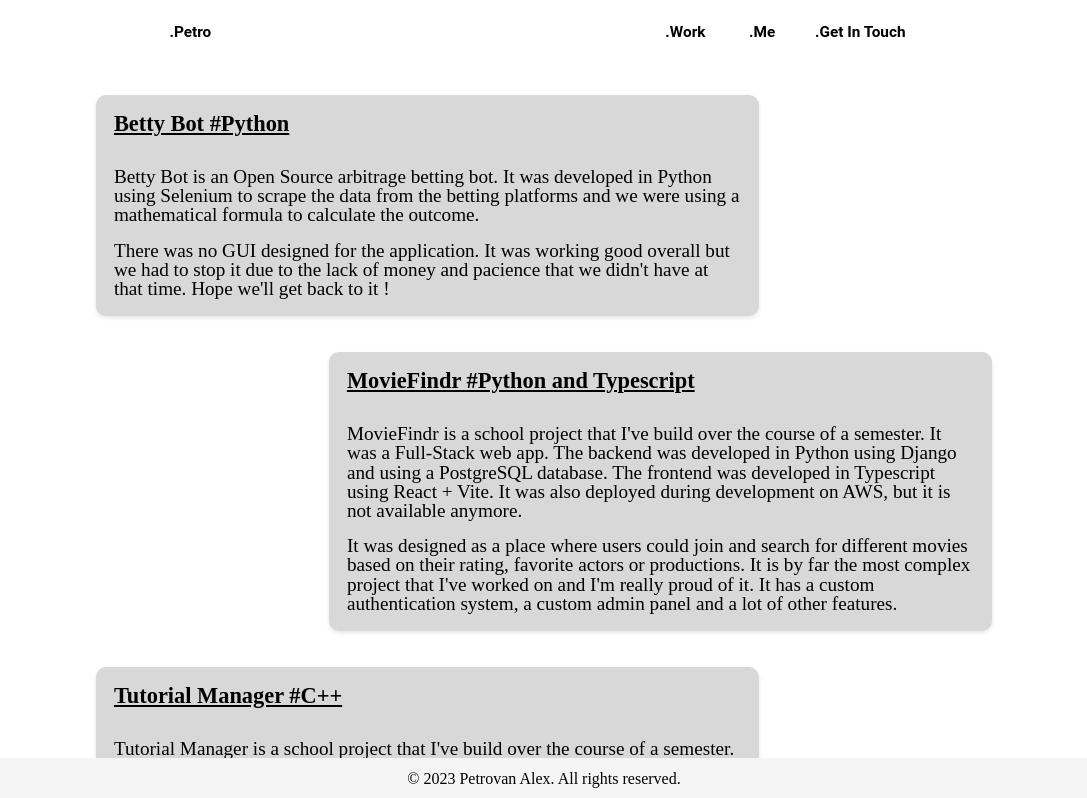
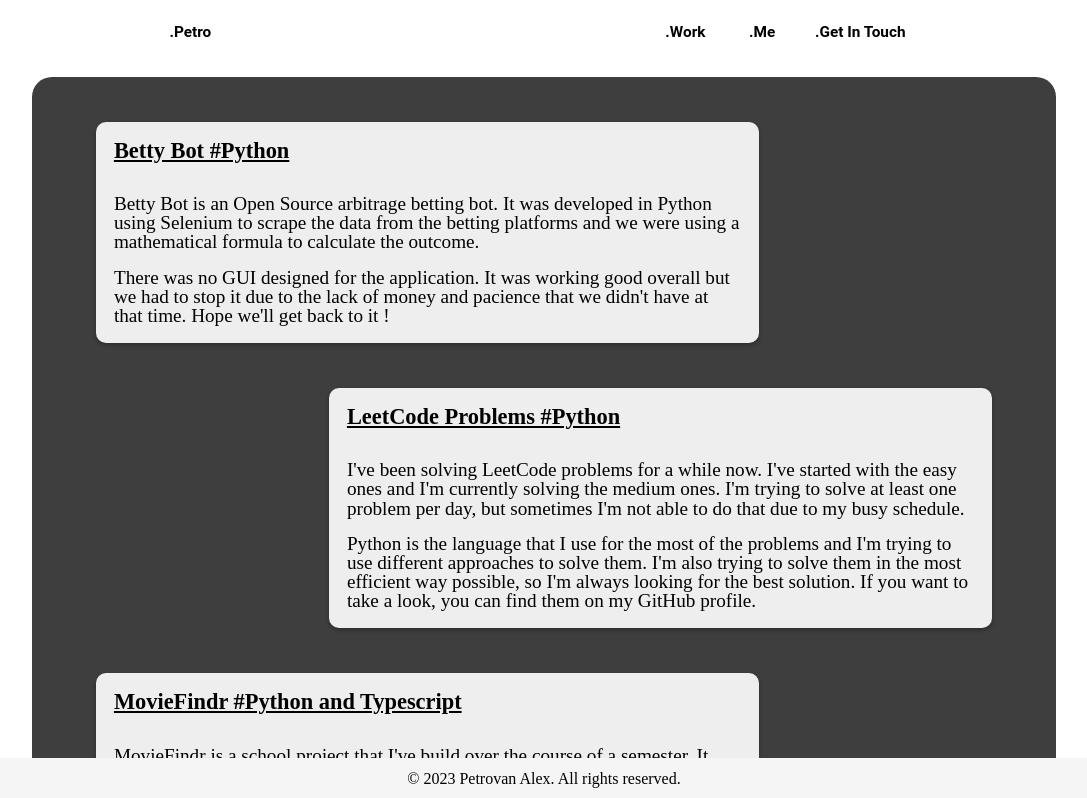
Before and after one commit to alexpetrovan2001/PersonalWebsite, a React (Vite) app in the folder personal/: page /work in a window 1280 px wide. Shown: the top 798 px of the page, without its empty margins (96-1183 px from the left). Built offline with nearby package versions, Linux system fonts and the light colour scheme.

Commit message:
Few details regarding the colors and layout of the page

```diff
--- a/personal/public/data/work-posts.json
+++ b/personal/public/data/work-posts.json
@@ -5,9 +5,19 @@
         "description2": "There was no GUI designed for the application. It was working good overall but we had to stop it due to the lack of money and pacience that we didn't have at that time. Hope we'll get back to it !"
     },
     {
+        "title": "LeetCode Problems #Python",
+        "description1": "I've been solving LeetCode problems for a while now. I've started with the easy ones and I'm currently solving the medium ones. I'm trying to solve at least one problem per day, but sometimes I'm not able to do that due to my busy schedule.",
+        "description2": "Python is the language that I use for the most of the problems and I'm trying to use different approaches to solve them. I'm also trying to solve them in the most efficient way possible, so I'm always looking for the best solution. If you want to take a look, you can find them on my GitHub profile."
+    },
+    {
         "title": "MovieFindr #Python and Typescript",
         "description1": "MovieFindr is a school project that I've build over the course of a semester. It was a Full-Stack web app. The backend was developed in Python using Django and using a PostgreSQL database. The frontend was developed in Typescript using React + Vite. It was also deployed during development on AWS, but it is not available anymore.",
         "description2": "It was designed as a place where users could join and search for different movies based on their rating, favorite actors or productions. It is by far the most complex project that I've worked on and I'm really proud of it. It has a custom authentication system, a custom admin panel and a lot of other features."
+    },
+    {
+        "title": "Maintaining MOM Tool #Python and Qt",
+        "description1": "This project was the main focus of my internship program. I had to maintain and improve an internal tool used by the company that hired us. The tool has been developed in Python using the Qt framework before I joined the team, so I had to get used to the codebase, being able to understand it and to improve it later on.",
+        "description2": "In this project, different skills have been improved, such as: teamwork, communication, problem solving, working under time pressure and the ability to deliver a product in a short amount of time. Besides maintaining the tool, I also had to maintain some internal documentation and Jira tickets."
     },
     {
         "title": "Tutorial Manager #C++",
@@ -33,10 +43,5 @@
         "title": "Remote Car Controlling App #Dart and Flutter",
         "description1": "After getting used to working with Flutter SDK and Dart, we were given the task of creating a mock mobile application which would be used to control a remote car. The API for controlling the car has not been developed, so we only had a working UI prototype of the app.",
         "description2": "It was meant to let the user control the horn or lights of the car, locl/unlock the car, modify the internal temperature, etc. It was a good experience for me to implement a given design and to improve my teamwork skills."
-    },
-    {
-        "title": "Maintaining MOM Tool #Python and Qt",
-        "description1": "This project was the main focus of my internship program. I had to maintain and improve an internal tool used by the company that hired us. The tool has been developed in Python using the Qt framework before I joined the team, so I had to get used to the codebase, being able to understand it and to improve it later on.",
-        "description2": "In this project, different skills have been improved, such as: teamwork, communication, problem solving, working under time pressure and the ability to deliver a product in a short amount of time. Besides maintaining the tool, I also had to maintain some internal documentation and Jira tickets."
     }
 ]
--- a/personal/src/App.css
+++ b/personal/src/App.css
@@ -80,3 +80,9 @@
   display: flex;
   flex-direction: row;
 }
+
+.work-main-container {
+  background-color: rgb(62, 62, 62);
+  border-radius: 20px;
+  padding: 0% 5%;
+}
--- a/personal/src/components/CustomComponents/PostComponent/PostComponent.css
+++ b/personal/src/components/CustomComponents/PostComponent/PostComponent.css
@@ -4,17 +4,15 @@
     max-width: 70%;
     flex-direction: column;
     padding: 2%;
-    background-color: rgb(216, 216, 216); /* Set your preferred background color */
+    background-color: rgb(238, 238, 238); /* Set your preferred background color */
     border-radius: 10px;
-    box-shadow: 0px 2px 4px rgba(0, 0, 0, 0.1);
+    box-shadow: 0px 2px 4px rgba(0, 0, 0, 0.3);
     transition: opacity 1s ease, background-color 0.3s ease, transform 0.2s, box-shadow 0.2s;
-
-    margin: 2% 0;
+    margin: 5% 0;
 
     &:hover {
       transform: translateY(-5px);
-      box-shadow: 0px 4px 8px rgba(0, 0, 0, 0.2);
-      background-color: #c99e1a;
+      box-shadow: 0px 4px 8px rgba(112, 112, 112, 0.2);
       color: black;
     }
   }
--- a/personal/src/components/CustomComponents/PostComponent/PostComponent.tsx
+++ b/personal/src/components/CustomComponents/PostComponent/PostComponent.tsx
@@ -24,7 +24,7 @@ const PostComponent: React.FC<PostProps> = ({ dataPath }) => {
     )
 
     return (
-            <div className="flex-container-column">
+            <div>
                     {posts.map((post: Post, index: number) => (
                         <div className="post" key={index}>
                             <p className="post-title">{post.title}</p>
--- a/personal/src/components/Work.tsx
+++ b/personal/src/components/Work.tsx
@@ -4,7 +4,9 @@ import PostComponent from "./CustomComponents/PostComponent/PostComponent"
 export const Work: React.FC = () => {
     return (
         <React.Fragment>
-            <PostComponent dataPath='/data/work-posts.json'/>
+            <div className="flex-container-column work-main-container">
+                <PostComponent dataPath='/data/work-posts.json'/>
+            </div>
             {/* <ul>
                 <li>A portfolio showcasing your projects, work samples, and achievements.</li>
                 <li>Each project should include a project title, description, images or videos, and the role you played.</li>
```
Also changed, not shown: personal/src/components/Personal.tsx (+0 -8 lines).
